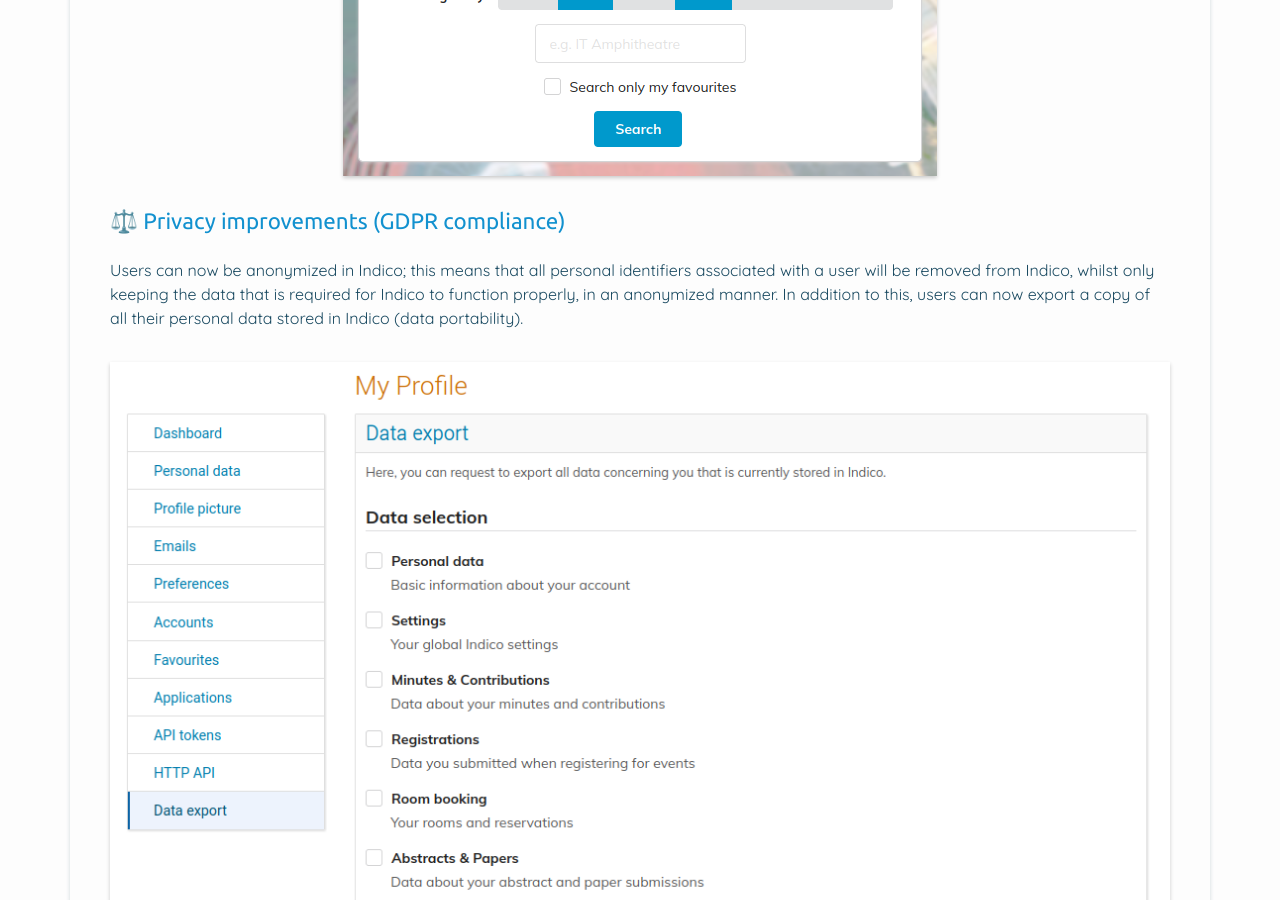
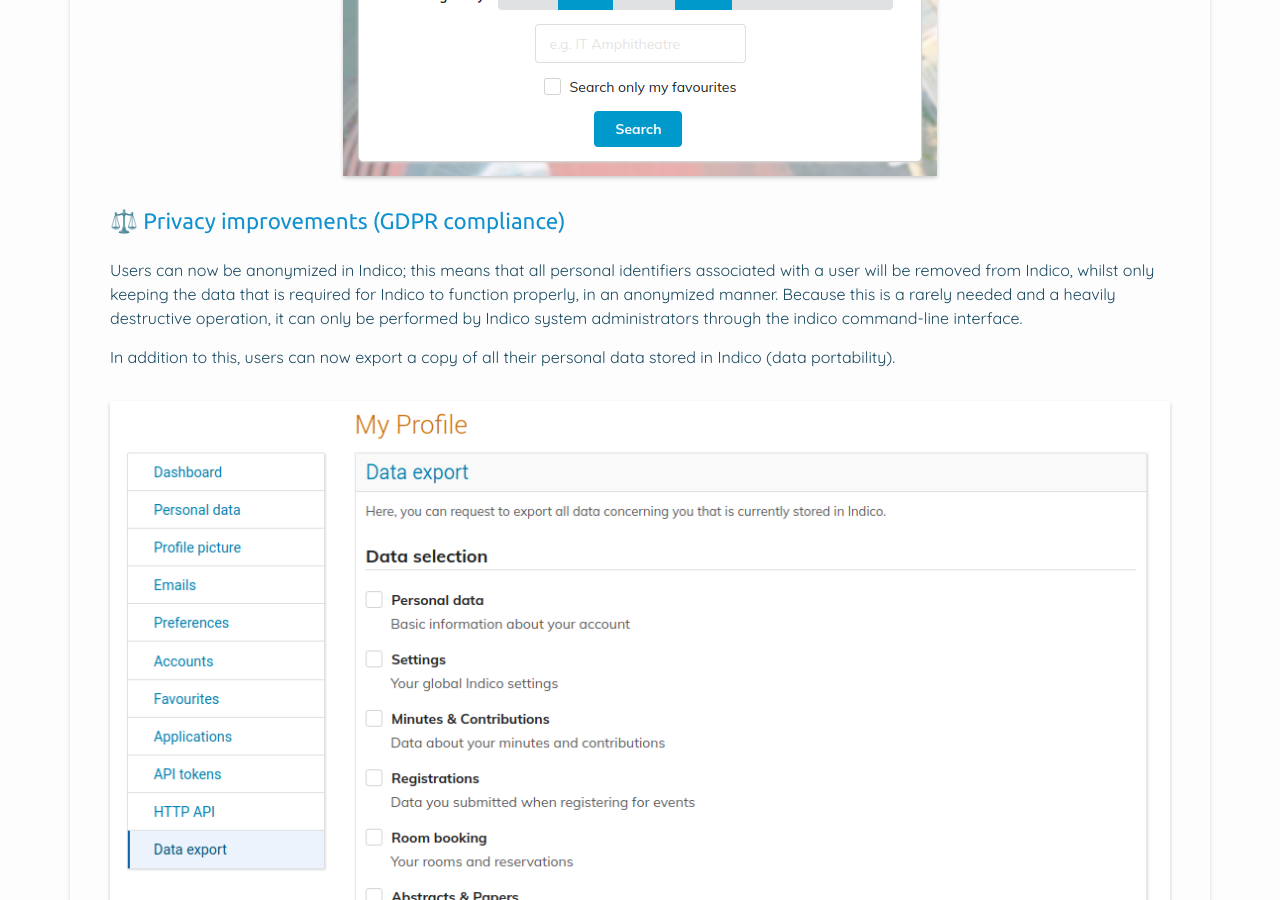
Before and after one commit to indico/indico.github.io, a Jekyll site: the page built from _posts/2023-11-30-indico-3-3-news.md, in a window 1280 px wide and 900 px high, scrolled down 4739 px. Built offline with Jekyll 4.4.1, drawn with Linux system fonts in a browser that asks for light colours; nearby versions of some CDN libraries; comment, search, counter and statistics services are not loaded.

Commit message:
Add a disclaimer to user anonymization

```diff
--- a/_posts/2023-11-30-indico-3-3-news.md
+++ b/_posts/2023-11-30-indico-3-3-news.md
@@ -55,7 +55,9 @@
 
 ## ⚖️ Privacy improvements (GDPR compliance)
 
-Users can now be anonymized in Indico; this means that all personal identifiers associated with a user will be removed from Indico, whilst only keeping the data that is required for Indico to function properly, in an anonymized manner. In addition to this, users can now export a copy of all their personal data stored in Indico (data portability).
+Users can now be anonymized in Indico; this means that all personal identifiers associated with a user will be removed from Indico, whilst only keeping the data that is required for Indico to function properly, in an anonymized manner. Because this is a rarely needed and a heavily destructive operation, it can only be performed by Indico system administrators through the indico command-line interface.
+
+In addition to this, users can now export a copy of all their personal data stored in Indico (data portability).
 
 ![](/assets/2023-11-30-indico-3-3-news/export.png)
 
```
